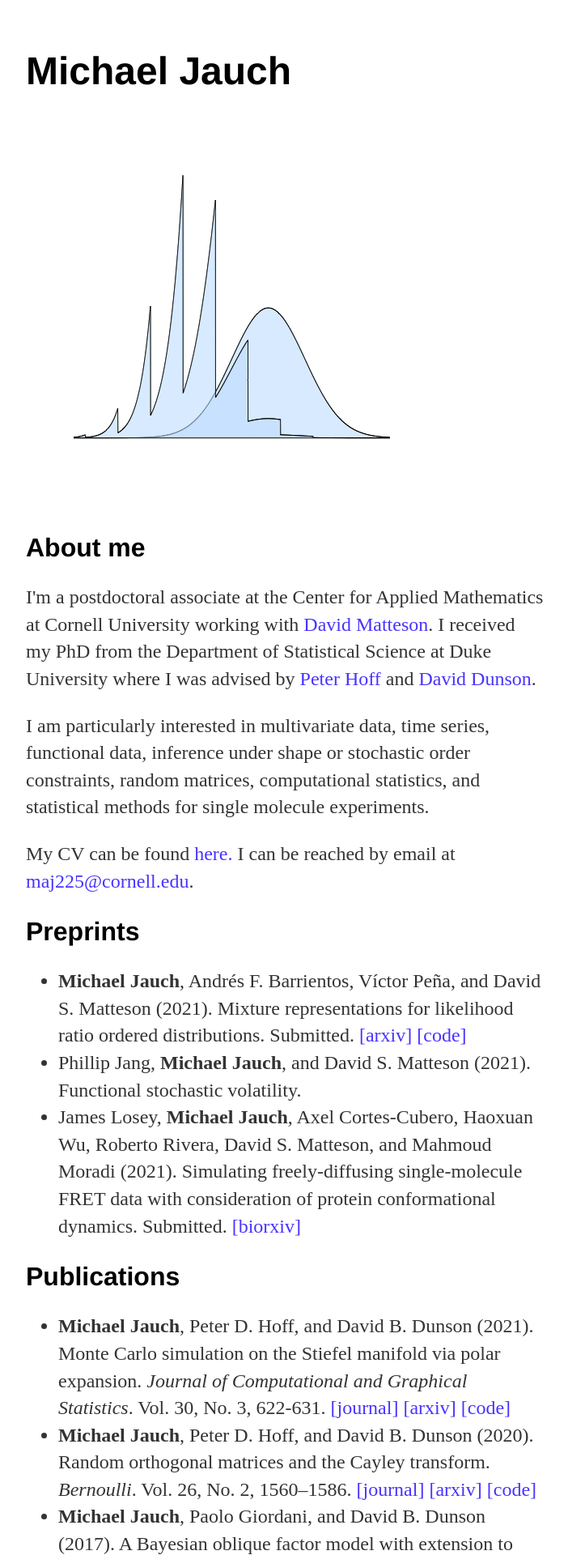
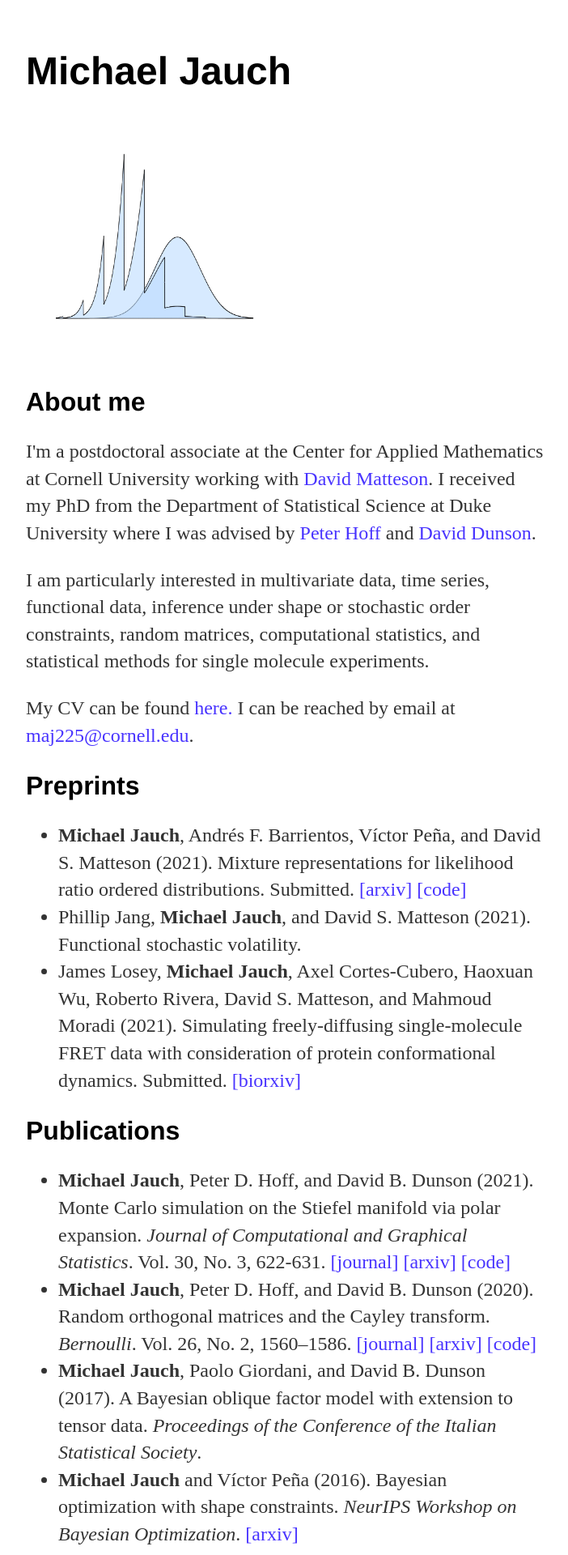
Before and after one commit to michaeljauch/michaeljauch.github.io, a Jekyll site: the page built from index.html, in a window 1280 px wide. Shown: the top 1920 px of the page at 81% size, without its empty margins (288-990 px from the left). Built offline with Jekyll 4.4.1, drawn with Linux system fonts in a browser that asks for light colours.

Commit message:
make gif smaller

```diff
--- a/index.html
+++ b/index.html
@@ -13,7 +13,7 @@ title: Michael Jauch
 </script>
 <div class="blurb">
 	<h1>Michael Jauch</h1>
-  <IMG SRC="http://michaeljauch.github.io/lr.gif">
+  <IMG SRC="http://michaeljauch.github.io/lr.gif" width="300" height="300">
 	<h2>About me</h2>
   <p> I'm a postdoctoral associate at the Center for Applied Mathematics at Cornell University working with <a href="https://davidsmatteson.com/" style="color:#4833FF;">David Matteson</a>. I received my PhD from the Department of Statistical Science at Duke University where I was advised by <a href="https://pdhoff.github.io/" style="color:#4833FF;">Peter Hoff</a> and <a href="https://stat.duke.edu/people/david-b-dunson" style="color:#4833FF;">David Dunson</a>. </p>
 
```
